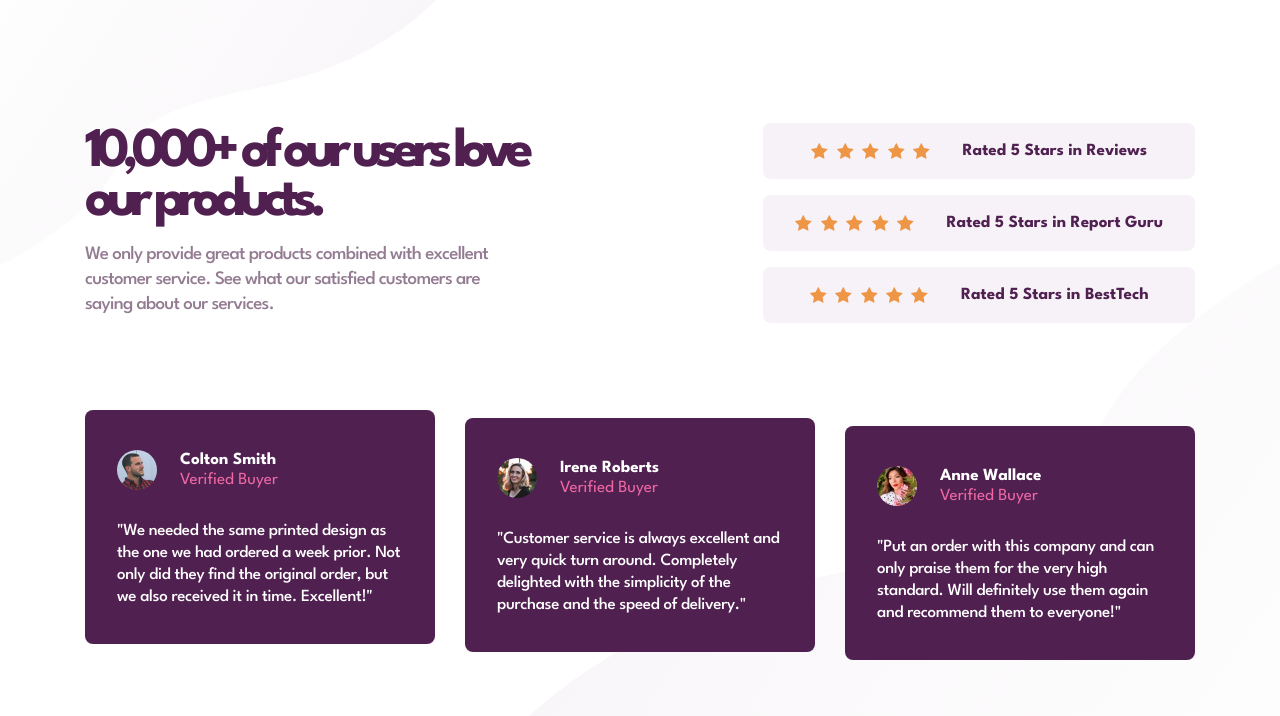
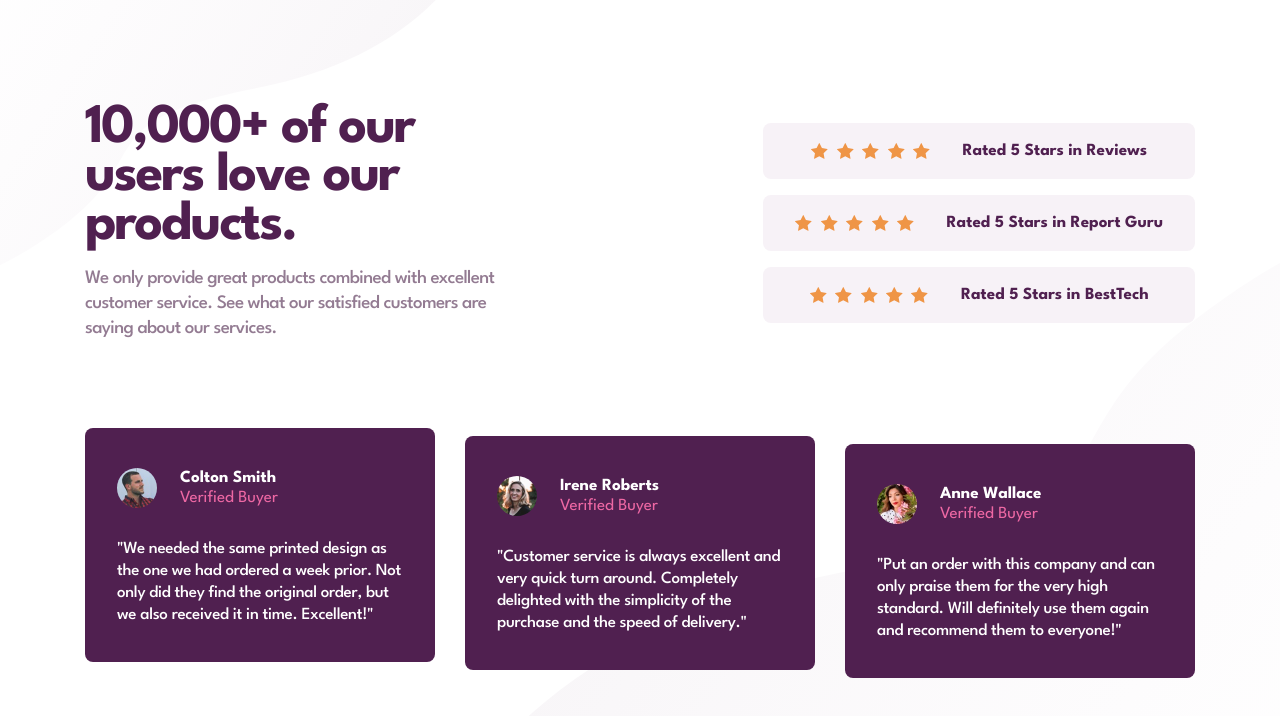
Before and after one commit to mkboris/Social-proof-section, a plain HTML site: page index.html in a window 1280 px wide. Drawn offline with Linux system fonts and the light colour scheme.

Commit message:
fix letter spacing

```diff
--- a/styles.css
+++ b/styles.css
@@ -134,7 +134,7 @@ body {
   font-size: 2.5rem;
   line-height: 80%;
   text-align: center;
-  letter-spacing: -0.089285625em;
+  letter-spacing: -0.089285625rem;
   color: var(--very-dark-magenta);
 }
 
@@ -142,7 +142,7 @@ body {
   font-weight: 500;
   font-size: 1.1875rem;
   line-height: 132%;
-  letter-spacing: -0.0395833125em;
+  letter-spacing: -0.0395833125rem;
   color: var(--dark-grayish-magenta);
   margin-top: 1rem;
 }
@@ -232,7 +232,7 @@ body {
   font-weight: 500;
   font-size: 1.0625rem;
   line-height: 129%;
-  letter-spacing: -0.0189731875em;
+  letter-spacing: -0.0189731875rem;
   color: var(--white);
 }
 
@@ -270,7 +270,7 @@ body {
   .main-heading {
     font-size: 3.5rem;
     line-height: 86%;
-    letter-spacing: -0.125em;
+    letter-spacing: -0.125rem;
     text-align: left;
   }
 
```
